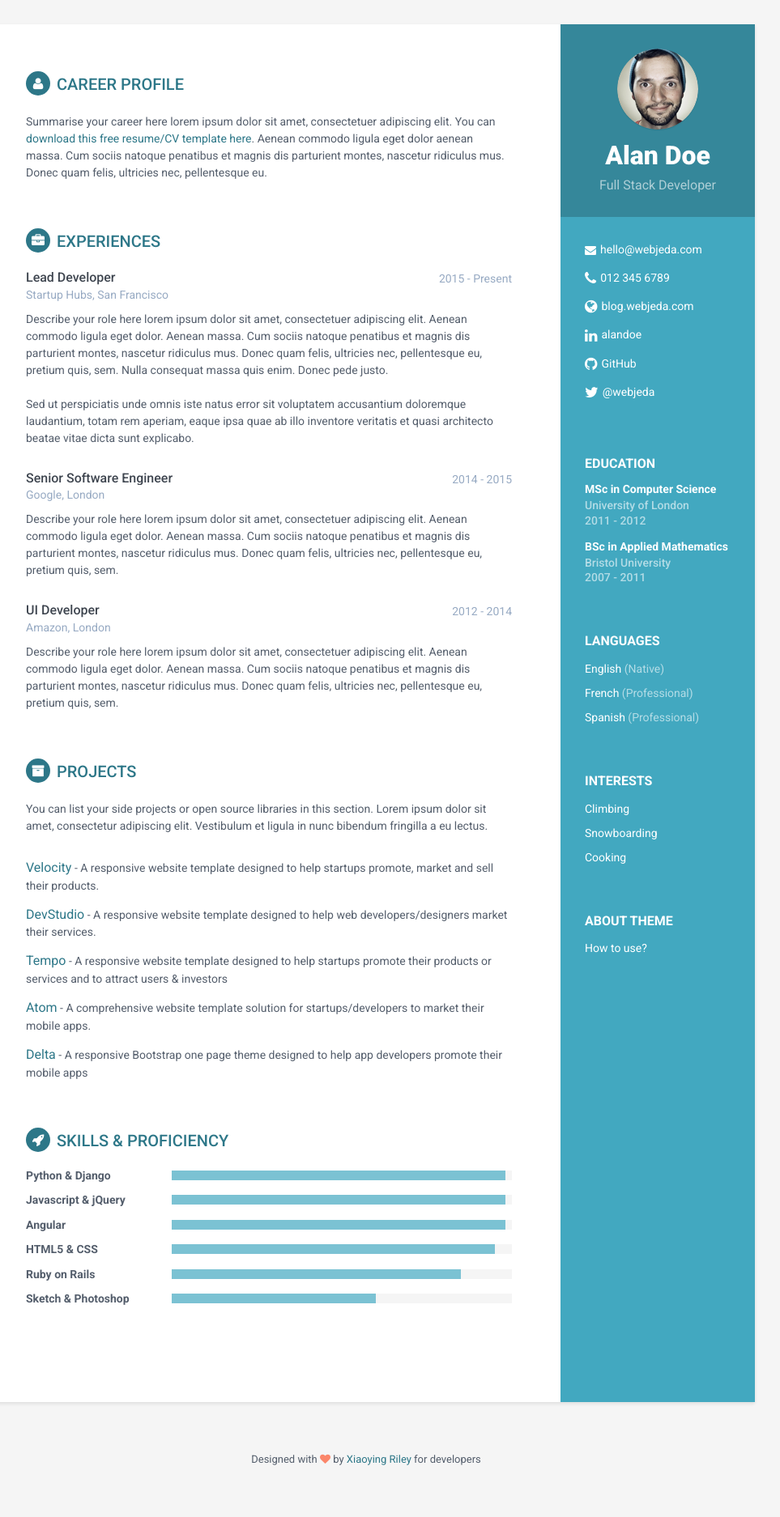
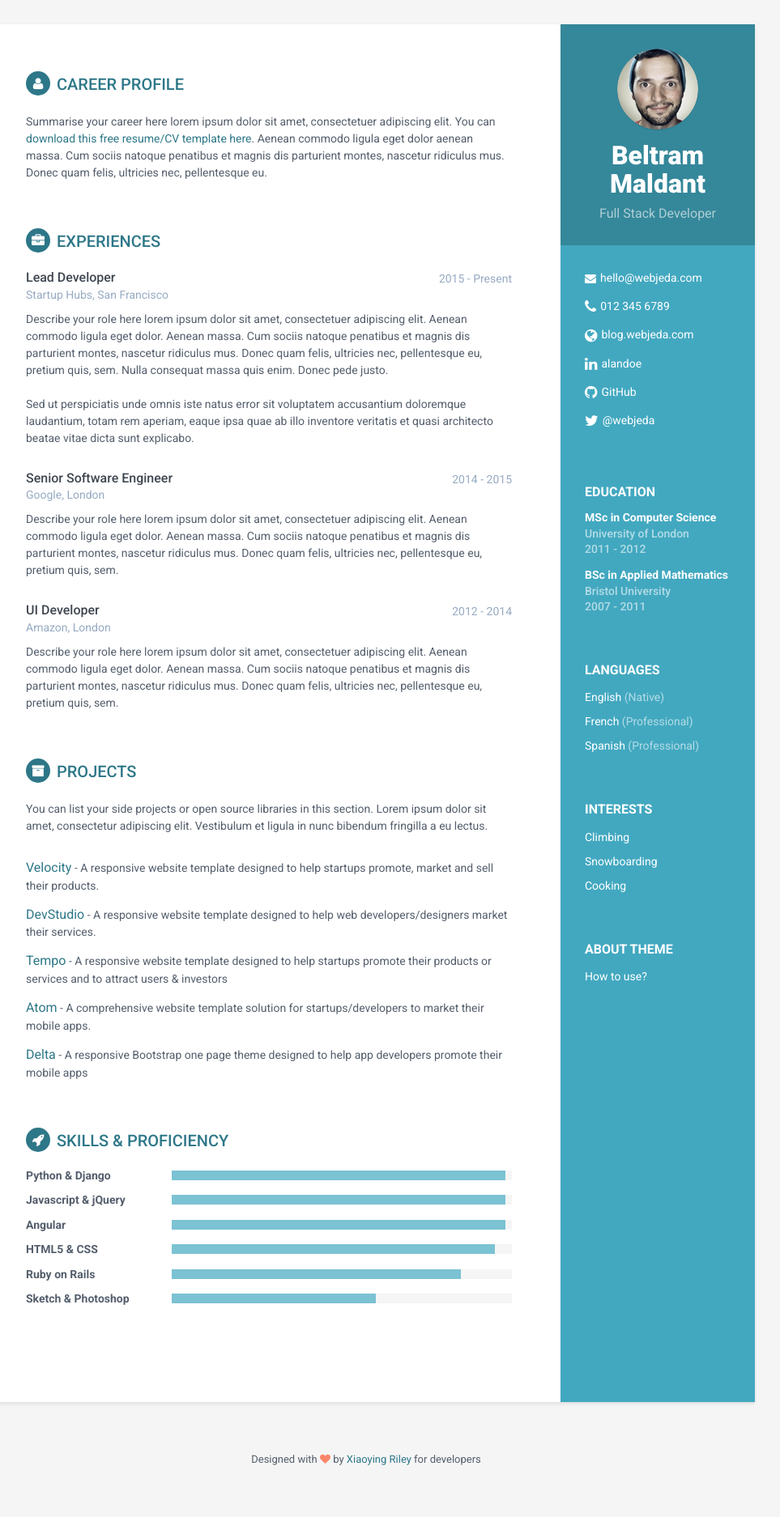
Before and after one commit to beltram/resume, a Jekyll site: the page built from index.html, in a window 1280 px wide. Shown: the whole page at 81% size, without its empty margins (188-1151 px from the left). Built offline with Jekyll 4.4.1, drawn with Linux system fonts in a browser that asks for light colours.

Commit message:
clean readme + my name

```diff
--- a/_config.yml
+++ b/_config.yml
@@ -11,7 +11,7 @@ baseurl: '/resume' #change it according to your repository name
 #style: styles-6
 
 #Profile information
-name: Alan Doe
+name: Beltram Maldant
 tagline: Full Stack Developer
 pic: profile.png  #place a 100x100 picture inside /assets/images/ folder and provide the name of the file below
 summary: 'Summarise your career here lorem ipsum dolor sit amet, consectetuer adipiscing elit.
```
Also changed, not shown: README.md (deleted).
